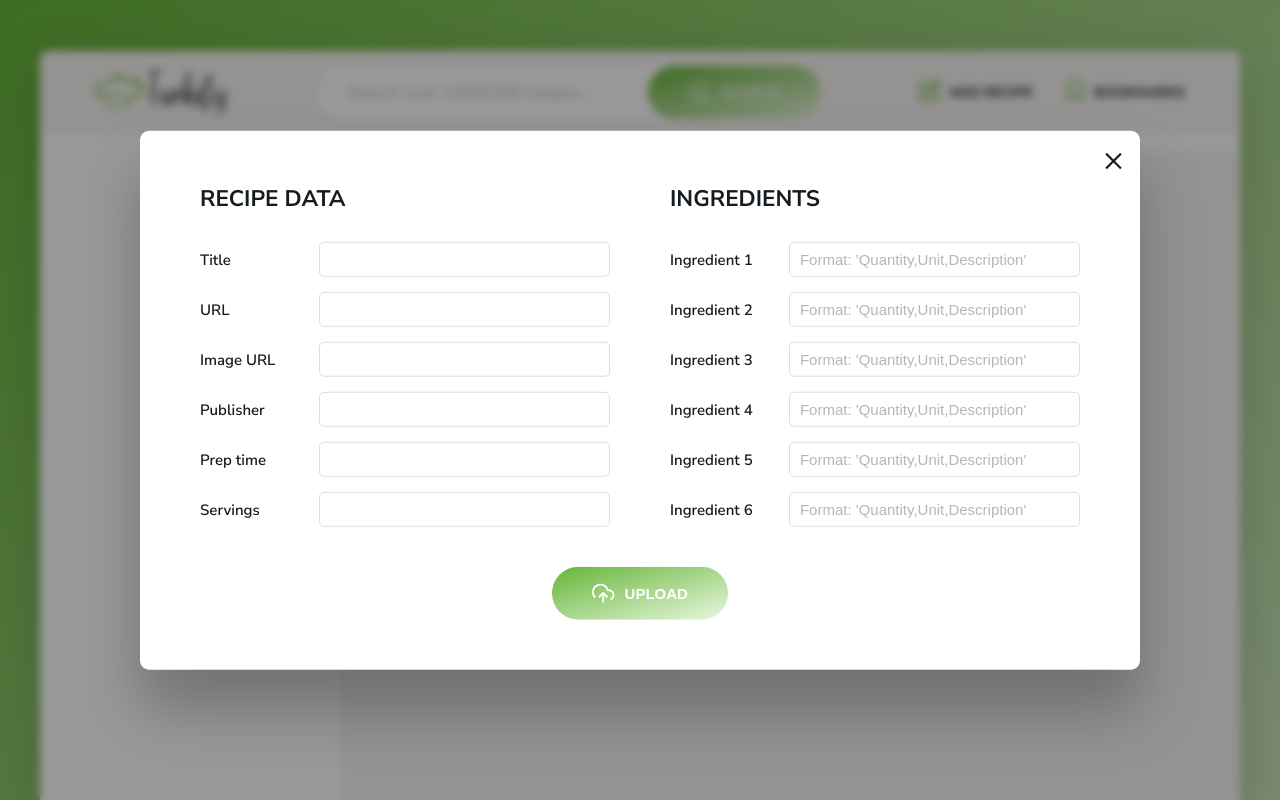
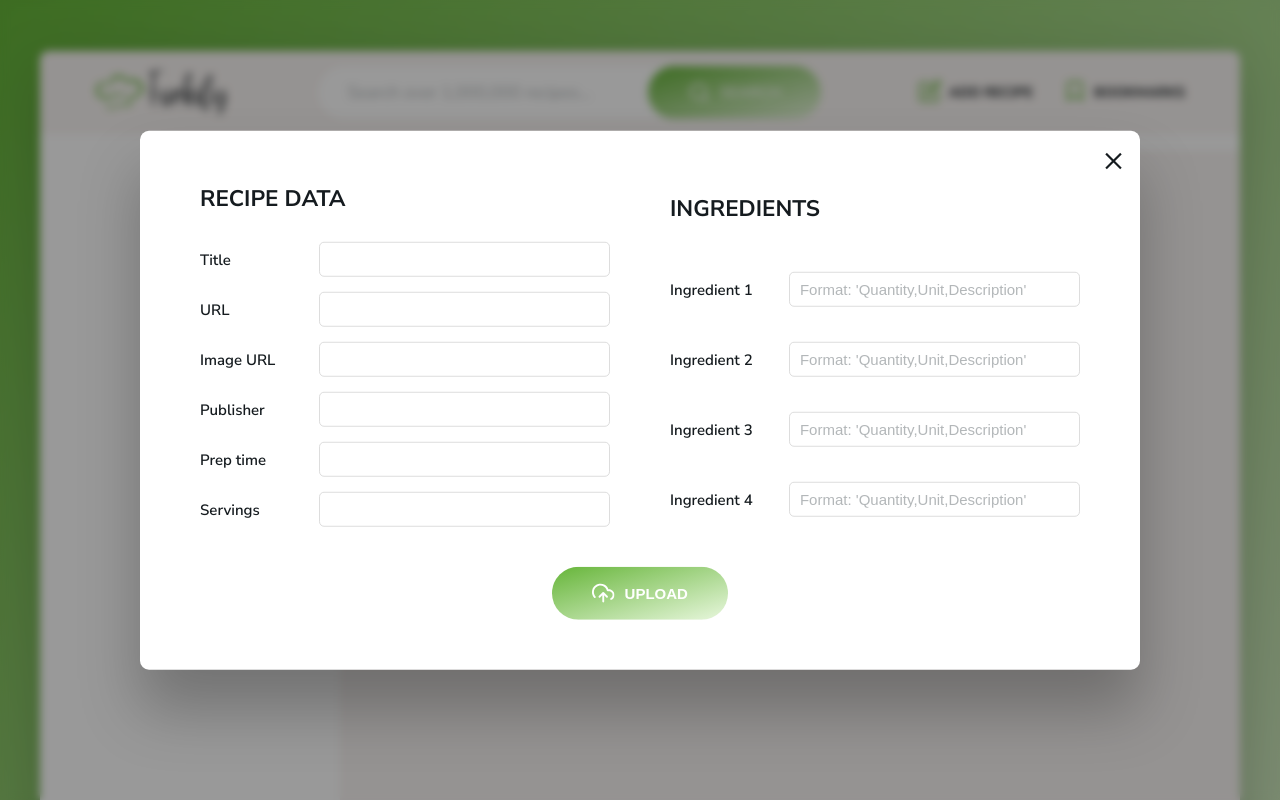
Before and after one commit to catherineisonline/forkify, a website built with Parcel: page index.html in a window 1280 px wide. Both pictures are taken after a click on the button "ADD RECIPE". Shown: the top 800 px of the page. Built offline with nearby package versions, Linux system fonts and the light colour scheme.

Commit message:
updated recipe submission form

```diff
--- a/index.html
+++ b/index.html
@@ -126,10 +126,6 @@
         <input value="" type="text" name="ingredient-3" placeholder="Format: 'Quantity,Unit,Description'" />
         <label>Ingredient 4</label>
         <input type="text" name="ingredient-4" placeholder="Format: 'Quantity,Unit,Description'" />
-        <label>Ingredient 5</label>
-        <input type="text" name="ingredient-5" placeholder="Format: 'Quantity,Unit,Description'" />
-        <label>Ingredient 6</label>
-        <input type="text" name="ingredient-6" placeholder="Format: 'Quantity,Unit,Description'" />
       </div>
 
       <button class="btn upload__btn">
--- a/src/sass/_upload.scss
+++ b/src/sass/_upload.scss
@@ -50,6 +50,7 @@
   gap: 4rem 6rem;
   @media only screen and (max-width: $bp-medium) {
     grid-template-columns: 1fr;
+    gap: 2rem;
   }
 
   &__column {
```
